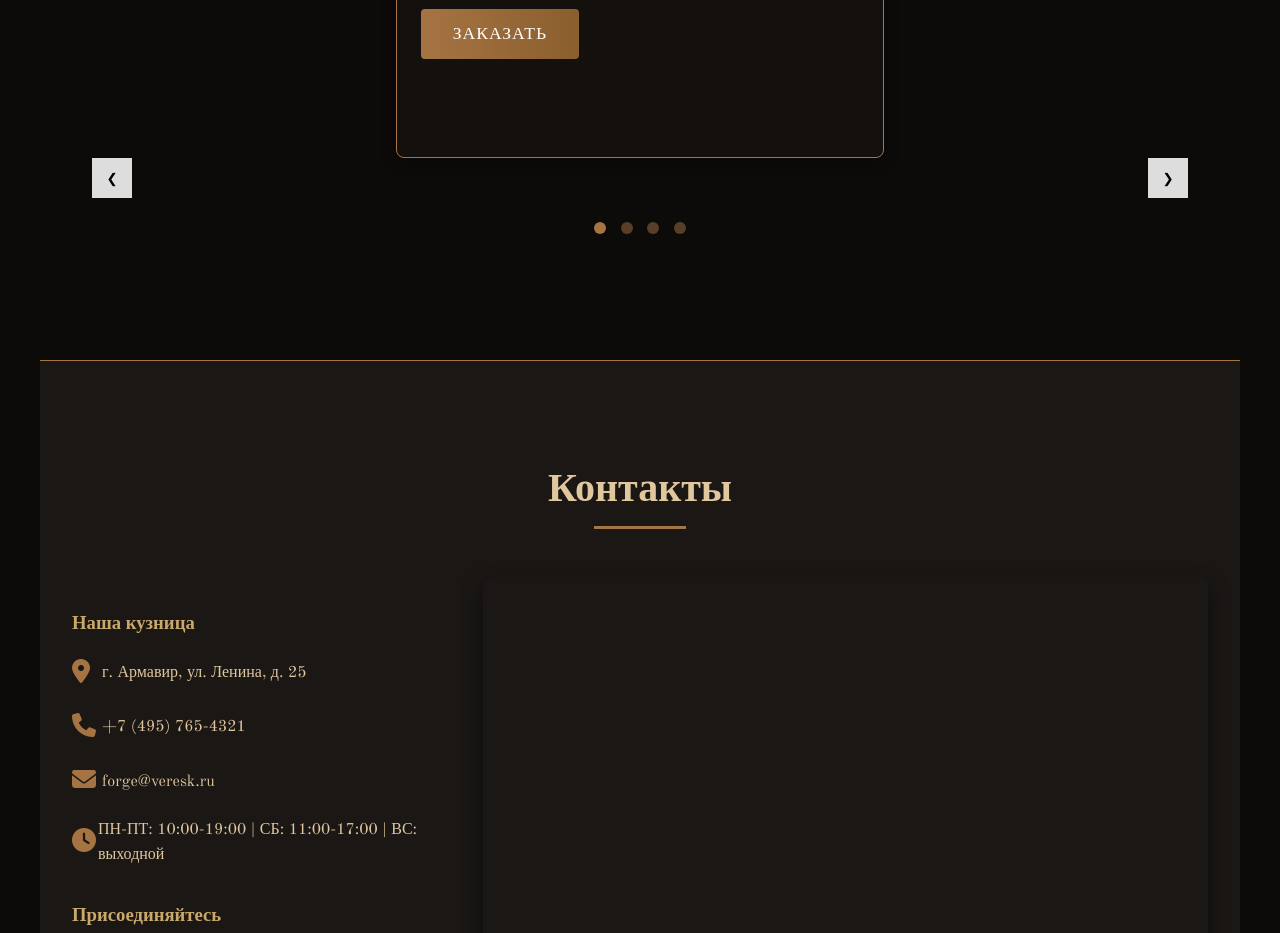
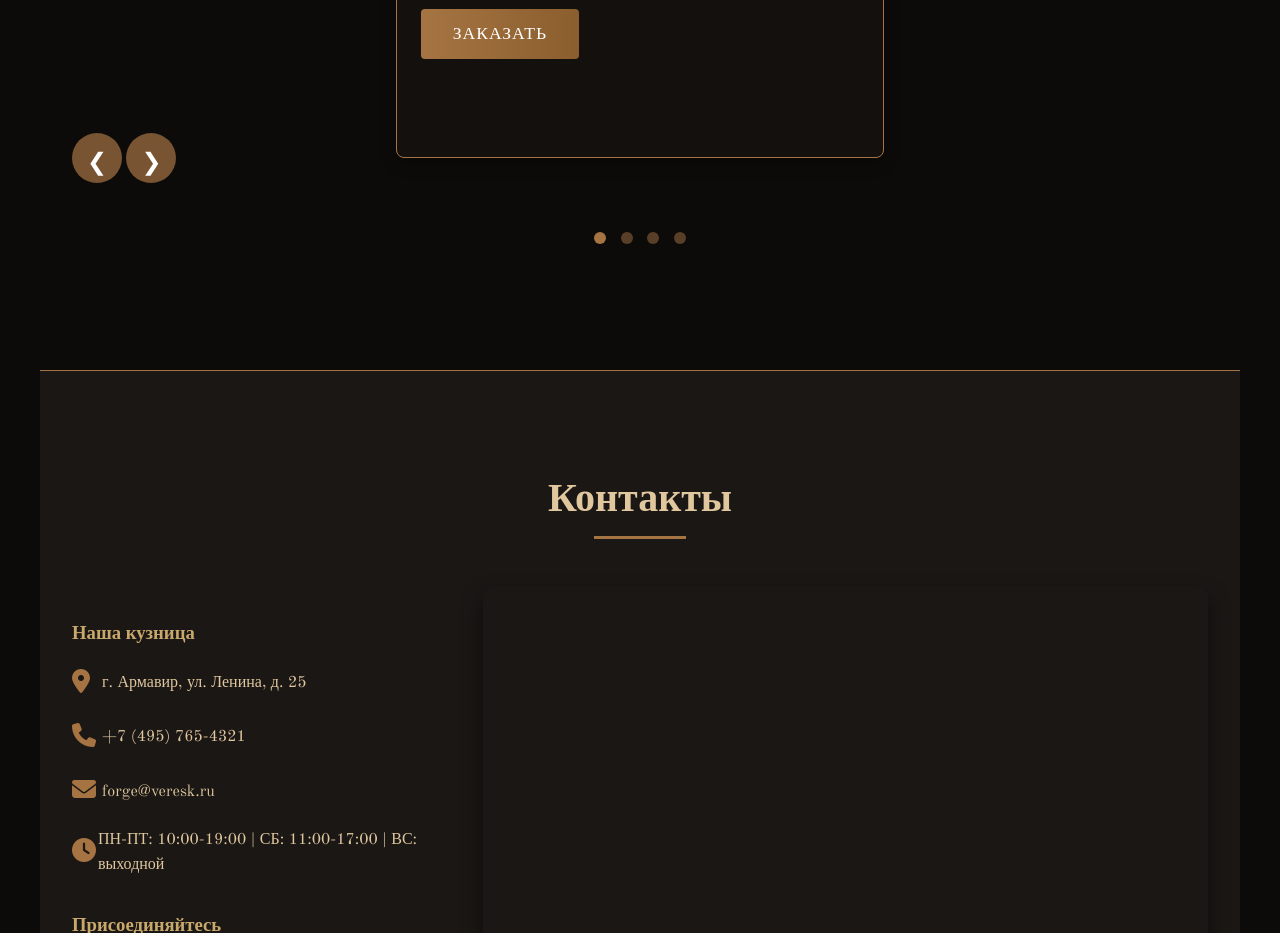
Before and after one commit to Mikosha5/Blacksmith_site, a plain HTML site: page index.html in a window 1280 px wide. Shown: the part 2160-3093 px from the top of the page. Drawn offline with nearby package versions, Linux system fonts and the light colour scheme.

Commit message:
Update index.html

```diff
--- a/index.html
+++ b/index.html
@@ -259,23 +259,13 @@ h1 {
         background: rgba(166, 116, 67, 1);
     }
 
+    .prev {
+        left: 20px;
+    }
 
-.arrows-container {
-  display: flex;
-  align-items: center;     /* вертикальное центрирование */
-  justify-content: space-between; /* раздвигаем стрелки по краям */
-  height: 100%;             /* высота контейнера (например, слайдера) */
-  padding: 0 20px;         /* отступы от краёв */
-}
-
-.prev, .next {
-  /* стили кнопок (размер, цвет и т. п.) */
-  width: 40px;
-  height: 40px;
-  border: none;
-  background: #ddd;
-  cursor: pointer;
-}
+    .next {
+        right: 20px;
+    }
 
     .slider-dots {
         text-align: center;
@@ -893,10 +883,10 @@ h1 {
         </div>
 
         <!-- Навигация слайдера -->
-        <div class = "arrows-container">
-        <button class="prev" onclick="moveSlide(-1)">&#10094;</button>
-        <button class="next" onclick="moveSlide(1)">&#10095;</button>
-        </div>
+
+        <button class="slider-nav prev" onclick="moveSlide(-1)">&#10094;</button>
+        <button class="slider-nav next" onclick="moveSlide(1)">&#10095;</button>
+
         <!-- Индикаторы слайдов -->
         <div class="slider-dots">
             <span class="dot active" onclick="currentSlide(1)"></span>
```
